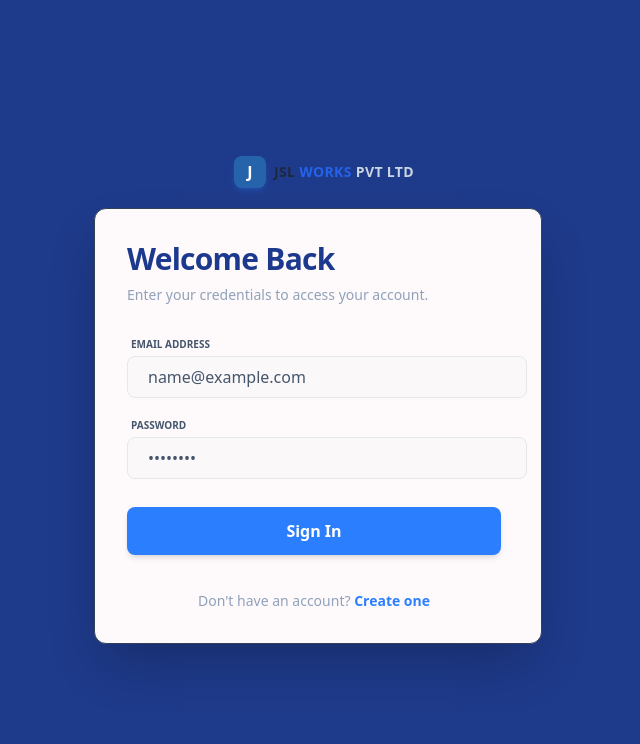
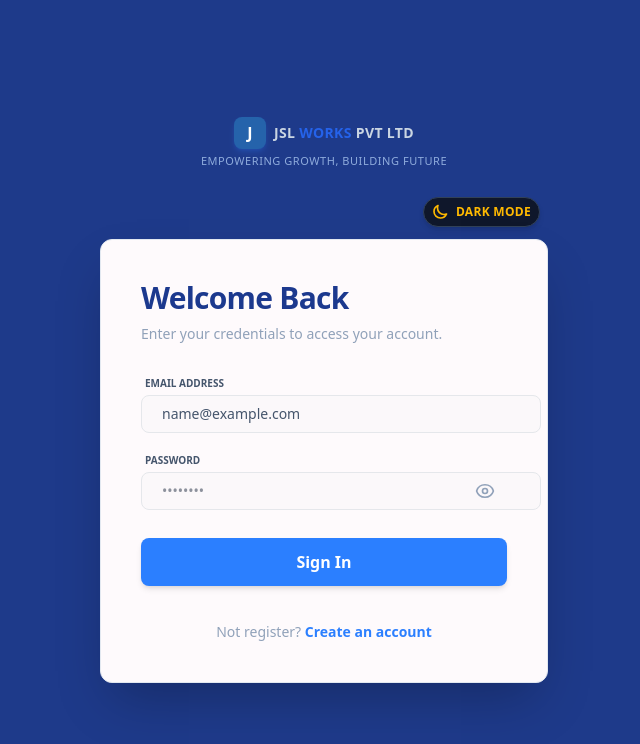
Before and after one commit to ashwaniiikuma/Register-login-page, a Next.js app: page / in a window 1280 px wide. Shown: the top 744 px of the page, without its empty margins (316-956 px from the left). Built offline with nearby package versions, Linux system fonts and the light colour scheme; no server answers.

Commit message:
update: the loginForm.jsx UI and lightmode and darkmode

```diff
--- a/components/LoginForm.jsx
+++ b/components/LoginForm.jsx
@@ -11,6 +11,8 @@ export default function LoginForm() {
     const [email, setEmail] = useState("");
     const [password, setPassword] = useState("");
     const [error, setError] = useState("");
+    const [showPassword, setShowPassword] = useState(false);
+    const [isDarkMode, setIsDarkMode] = useState(false)
 
     const router = useRouter();
 
@@ -33,72 +35,143 @@ export default function LoginForm() {
             console.log(error);
         }
     }
+
     return (
-    <div className=" w-screen h-screen h-full flex flex-col grid place-items-center  min-h-screen bg-[#1e3a8a] p-4 sm:p-10 md:p-8 fixed inset-0 overflow-y-auto">
+    // FIX 1: Grid structure lock kiya aur full responsive screen height-padding set ki
+<div className={`w-full min-h-screen grid place-items-center p-4 sm:p-6 md:p-8 transition-colors duration-300 overflow-x-hidden ${
+    isDarkMode ? "bg-[#0b0f19]" : "bg-[#1e3a8a]"
+    }`}>
         {/* Dark background for AI feel */}
 
+        {/* FIX 2: Wrapper ko full dynamic max-width layout par bind kiya */}
         <div className="relative group w-full max-w-md flex flex-col items-center">
             {/* Background Glow Effect */}
-            <div className="absolute  rounded-lg blur opacity-25 group-hover:opacity-50 transition duration-1000"></div>
+            <div className="absolute rounded-lg blur opacity-25 group-hover:opacity-50 transition duration-1000"></div>
 
-            <div className="flex items-center gap-2 mb-5 group/logo cursor-default">
-                <div className="w-8 h-8 bg-[#2563ab] rounded-lg flex items-center justify-center text-white font-black shadow-md shadow-blue-500/20 group-hover/logo:scale-105 transition-transform">J</div>
-                <span className="text-sm font-bold tracking-wide text-slate-800 uppercase">JSL <span className="text-[#2563eb]">Works <span className="text-slate-300">PVT LTD</span></span></span>
+            {/* Logo Group */}
+
+            <div className="flex flex-col items-center mb-5 w-full group/logo cursor-default">
+            <div className="flex items-center gap-2">
+
+        <div className="w-8 h-8 bg-[#2563ab] rounded-lg flex items-center justify-center text-white font-black shadow-md shadow-blue-500/20 group-hover/logo:scale-105 transition-transform">
+            J
+        </div>
+        <span className="text-sm font-bold tracking-wide text-slate-300 uppercase">
+            JSL <span className="text-[#2563eb]">Works <span className="text-slate-300">PVT LTD</span></span>
+        </span>
+    </div>
+            <p className="text-[11px] mb-2 items-center justify-center text-blue-200/70 tracking-wider mt-1 font-medium uppercase">Empowering Growth, Building Future</p>
+ </div>
+            {/* FIX 3: mr-3 aur hidden overflow hatakar dynamic spacing (p-6 sm:p-10) lagayi */}
+            <div className="w-full flex justify-end mb-3 pr-2">
+                <button type="button"
+                onClick={() => setIsDarkMode(!isDarkMode)}
+                className={`flex items-center gap-2 px-2 py-1.5 rounded-full text-xs font-bold tracking-wide uppercase transition-all shadow-md ${
+                   isDarkMode
+                    ? "bg-amber-500 text-slate-900 hover:bg-amber-400"
+                   : "bg-slate-900 text-amber-400 hover:bg-slate-800 border border-slate-700"
+                    }`}
+                >
+                    {isDarkMode ?(
+                        <>
+                            <svg xmlns="http://www.w3.org/2000/svg" fill="none" viewBox="0 0 24 24" strokeWidth={2.5} stroke="currentColor" className="w-4 h-4 animate-spin-slow">
+                                <path strokeLinecap="round" strokeLinejoin="round" d="M12 3v2.25m0 13.5V21M4.22 4.22l1.58 1.58m12.42 12.42l1.58 1.58M3 12h2.25m13.5 0H21M4.22 19.78l1.58-1.58M17.62 6.38l1.58-1.58M12 7.5a4.5 4.5 0 110 9 4.5 4.5 0 010-9z" />
+                            </svg>
+                            Light Mode
+                        </>
+                    ) : (
+                        <>
+                            <svg xmlns="http://www.w3.org/2000/svg" fill="none" viewBox="0 0 24 24" strokeWidth={2.5} stroke="currentColor" className="w-4 h-4">
+                                <path strokeLinecap="round" strokeLinejoin="round" d="M21.752 15.002A9.718 9.718 0 0118 15.75c-5.385 0-9.75-4.365-9.75-9.75 0-1.33.266-2.597.748-3.752A9.753 9.753 0 003 11.25C3 16.635 7.365 21 12.75 21a9.753 9.753 0 009.002-5.998z" />
+                            </svg>
+                            Dark Mode
+                        </>
+                    )}
+
+                </button>
 
             </div>
 
-            <div className="relative shadow-2xl md:pr-10 mr-3 p-8 rounded-xl bg-[#fefafc] border border-slate-700 w-full max-w-md overflow-hidden">
+            <div className={`relative shadow-2xl p-6 sm:p-10 rounded-xl  border w-full transition-colors duration-300 ${
+              isDarkMode
+              ?"bg-[#131c2e] border-slate-700"
+              : "bg-[#fefafc] border-slate-200"
+              }`}>
 
-                <h1 className="text-3xl font-black mb-2 text-blue-900 tracking-tight">
+                <h1 className={`text-2xl sm:text-3xl font-black mb-2  tracking-tight transition-colors ${
+                    isDarkMode ? "text-white" : "text-blue-900"
+                    }`}>
                     Welcome Back
                 </h1>
-                <p className="text-slate-400 text-xs sm:text-sm sm:mb-8">Enter your credentials to access your account.</p>
+                <p className="text-slate-400 text-xs sm:text-sm mb-6 sm:mb-8">Enter your credentials to access your account.</p>
 
-                <form onSubmit={handleSubmit} className="flex flex-col gap-4 sm:gap-5 py-3 md:py-0">
+                <form onSubmit={handleSubmit} className="flex flex-col gap-4 sm:gap-5 w-full">
 
                     {/* Email Input Group */}
-                    <div className="flex flex-col gap-1">
+                    {/* FIX 4: Inputs ko 'w-full' kiya taaki wo white box ke andar auto-adjust hon */}
+                    <div className="flex flex-col gap-1 w-full">
                         <label className="text-[10px] font-semibold text-slate-600 ml-1 uppercase">Email Address</label>
                         <input
                             onChange={(e) => setEmail(e.target.value)}
-                            className="bg-[#0f172a] border border-slate-700 text-slate-500 py-3 px-4 rounded-lg outline-none focus:ring-2 focus:ring-blue-500/50 focus:border-blue-500 transition-all placeholder:text-slate-600"
+                            className="w-full bg-[#0f172a] border border-slate-700 text-slate-500 py-2.5 sm:py-3 px-4 rounded-lg outline-none focus:ring-2 focus:ring-blue-500/50 focus:border-blue-500 transition-all placeholder:text-slate-600 text-sm"
                             type="text"
                             placeholder="name@example.com"
                         />
                     </div>
 
                     {/* Password Input Group */}
-                    <div className="flex flex-col gap-1">
+                    <div className="flex flex-col gap-1 w-full relative">
                         <label className="text-[10px] font-semibold text-slate-600 ml-1 uppercase">Password</label>
+                        <div className="relative w-full">
         <input
             onChange={(e) => setPassword(e.target.value)}
-                            className="bg-[#0f172a] border border-slate-700 text-white py-3 px-4 rounded-lg outline-none focus:ring-2 focus:ring-blue-500/50 focus:border-blue-500 transition-all placeholder:text-slate-600"
-                            type="password"
+            className="w-full px-4 py-2.5 pr-12 rounded-lg border border-slate-200 focus:outline-none focus:ring-2 focus:ring-[#2563eb]/20 focus:border-[#2563eb] transition-all text-sm text-slate-800 bg-slate-50/50"
+            type={showPassword ? "text" : "password"} // ✨ Dynamic Type Change
+            value={password}
             placeholder="••••••••"
         />
+        {/* ✨ Eye Toggle Button */}
+        <button
+            type="button"
+            onClick={() => setShowPassword(!showPassword)}
+            className="absolute  right-3.5 md:right-2 top-1/2 -translate-y-1/2 text-slate-400 hover:text-slate-600 focus:outline-none p-1 flex items-center justify-center z-10"
+        >
+            {showPassword ? (
+                // 👁️ Open Eye Icon (Show Password)
+                <svg xmlns="http://www.w3.org/2000/svg" fill="none" viewBox="0 0 24 24" strokeWidth={2} stroke="currentColor" className="w-5 h-5">
+                    <path strokeLinecap="round" strokeLinejoin="round" d="M3.98 8.223A10.477 10.477 0 001.934 12C3.226 16.338 7.244 19.5 12 19.5c.993 0 1.953-.138 2.863-.395M6.228 6.228A10.45 10.45 0 0112 4.5c4.756 0 8.773 3.162 10.065 7.498a10.523 10.523 0 01-4.293 5.774M6.228 6.228L3 3m3.228 3.228l3.65 3.65m7.894 7.894L21 21m-3.228-3.228l-3.65-3.65m0 0a3 3 0 10-4.243-4.243m4.242 4.242L9.88 9.88" />
+                </svg>
+            ) : (
+                // 🙈 Closed Eye Icon (Hide Password)
+                <svg xmlns="http://www.w3.org/2000/svg" fill="none" viewBox="0 0 24 24" strokeWidth={2} stroke="currentColor" className="w-5 h-5">
+                    <path strokeLinecap="round" strokeLinejoin="round" d="M2.036 12.322a1.012 1.012 0 010-.639C3.423 7.51 7.36 4.5 12 4.5c4.638 0 8.573 3.007 9.963 7.178.07.207.07.431 0 .639C20.577 16.49 16.64 19.5 12 19.5c-4.638 0-8.573-3.007-9.963-7.178z" />
+                    <path strokeLinecap="round" strokeLinejoin="round" d="M15 12a3 3 0 11-6 0 3 3 0 016 0z" />
+                </svg>
+            )}
+        </button>
+    </div>
 </div>
 
                     {/* Login Button */}
-                    <button className="mt-2 bg-blue-500 hover:bg-blue-600 text-white font-bold py-3 rounded-lg transition-all shadow-md active:opacity-80">
+                    <button className="w-full mt-1 sm:mt-2 bg-blue-500 hover:bg-blue-600 text-white font-bold py-2.5 sm:py-3 rounded-lg transition-all shadow-md active:opacity-80 text-sm sm:text-base">
                         Sign In
                     </button>
 
                     {/* Error Message with Icon feel */}
                     {error && (
-                        <div className="bg-red-500/10 border border-red-500/50 text-red-400 text-xs px-4 py-3 rounded-lg flex items-center gap-2">
+                        <div className="w-full bg-red-500/10 border border-red-500/50 text-red-400 text-xs px-4 py-2.5 sm:py-3 rounded-lg flex items-center gap-2">
                             <span className="w-1.5 h-1.5 rounded-full bg-red-500 animate-pulse"></span>
                             {error}
                         </div>
                     )}
 
                     {/* Register Link */}
-                    <Link href={"/register"} className="text-center text-sm mt-4 text-slate-400  transition-colors">
-                        Don't have an account? <span className="text-blue-500 font-semibold hover:underline">Create one</span>
+                    <Link href={"/register"} className="text-center text-xs sm:text-sm mt-3 sm:mt-4 text-slate-400 transition-colors">
+                        Not register? <span className="text-blue-500 font-semibold hover:underline">Create an account</span>
                     </Link>
                 </form>
             </div>
         </div>
     </div>
 );
-
 }
--- a/components/RegisterForm.jsx
+++ b/components/RegisterForm.jsx
@@ -11,6 +11,7 @@ export default function RegisterForm() {
     const [password, setPassword] = useState("");
     const [error, setError] = useState("");
     const [showPassword, setShowPassword] = useState(false);
+    const [isDarkMode, setisDarkMode] = useState(false)
 
     const router = useRouter();
 
@@ -135,7 +136,7 @@ export default function RegisterForm() {
                 <h1 className="text-3xl font-extrabold text-blue-900 mb-1.5 tracking-tight">
                     Create Account
                 </h1>
-                <p className="text-slate-300 text-sm mb-8">Register as an official employee  to access the central network</p>
+                <p className="text-slate-400 text-sm mb-8">Register as an official employee  to access the central network</p>
 
 
 
```
Lines whose indentation alone changed are shown as unchanged.
